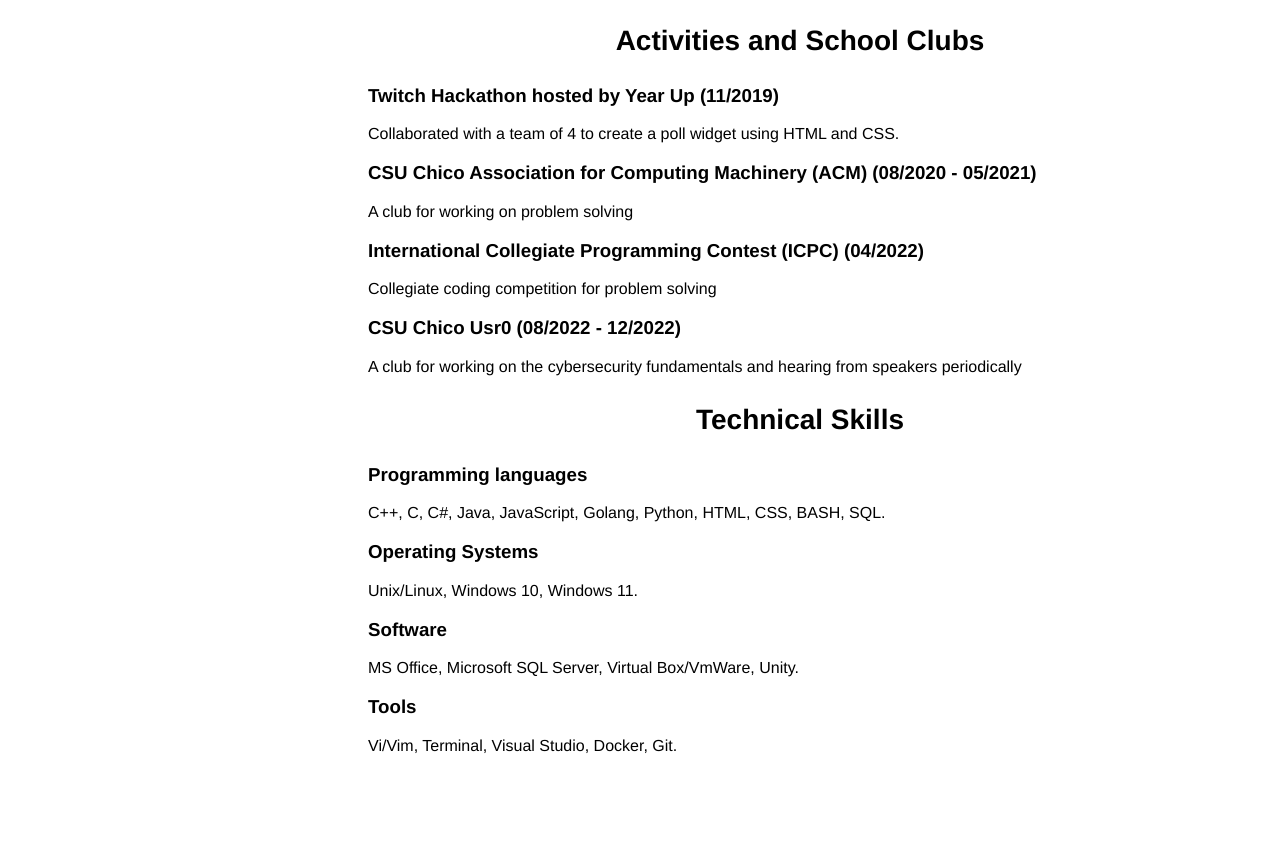
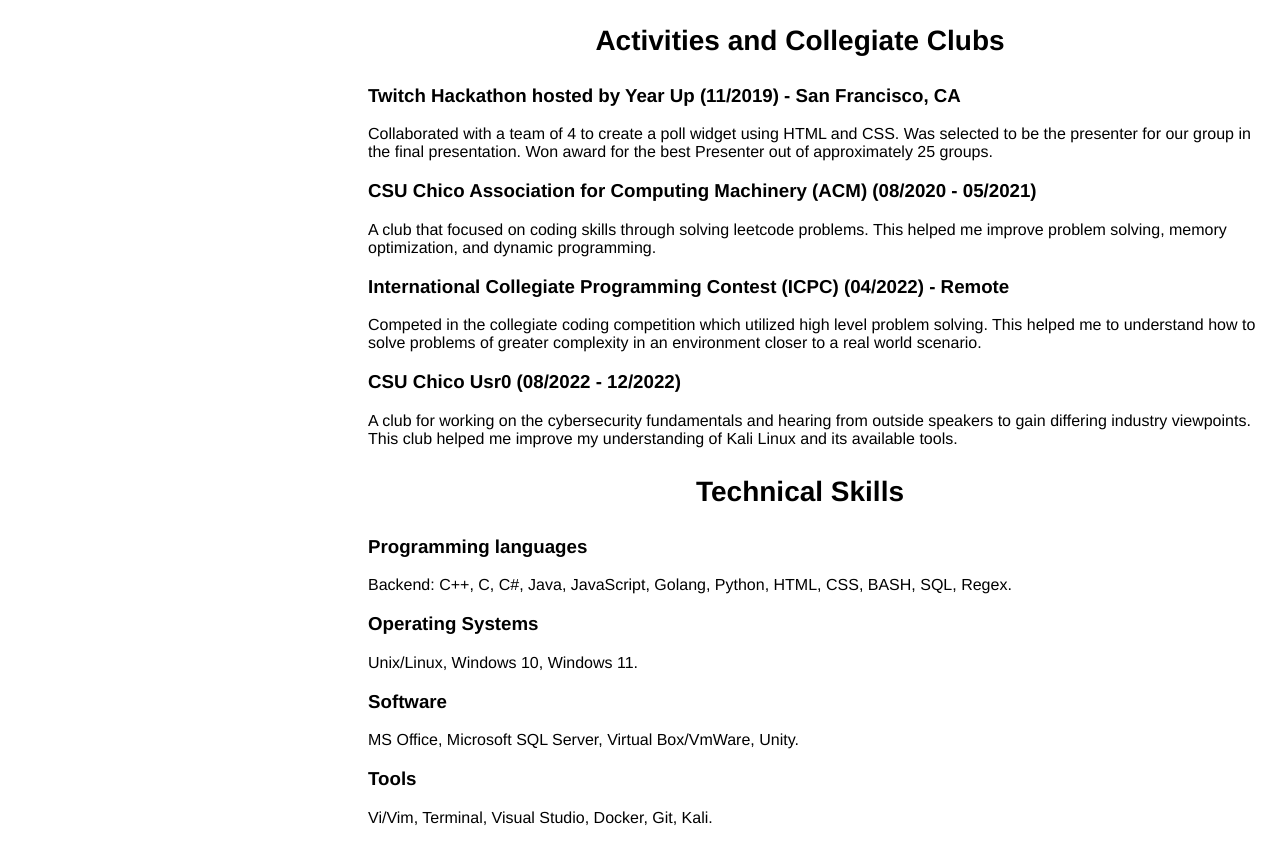
Before and after one commit to NotEnoughCharact/Portfolio, a plain HTML site: page index.html in a window 1280 px wide. Shown: the part 832-1675 px from the top of the page. Before the commit the page ends 1603 px from the top, so only its background shows below. Drawn offline with Linux system fonts and the light colour scheme.

Commit message:
updating verbage

```diff
--- a/index.html
+++ b/index.html
@@ -32,7 +32,7 @@
     </section>
     <section id="welcome-section">
       <h1>About</h1>
-      <p>Thank you for stopping by. I am a recent Computer Science graduate from CSU chico loking to help people find solutions to their problems. With a strong background in CS fundamentals and a desire to learn, I am hoping to be able to help whichever company I end up being a part of. My interests outside of my academic area lie in gaming and tennis.</p>
+      <p>Welcome to my page. I am a recent Computer Science (CS) graduate from CSU Chico seeking employment and looking to help people find solutions to their problems. I have a strong background in CS fundamentals and a desire to learn. I hope to be able to help whichever company of which I end up being a part. My interests outside of my academic area lie in gaming and tennis.</p>
     <section id="projects">
       <h1>Projects</h1>
       <div>
@@ -42,7 +42,7 @@
             <img src="images/game.png"/>
           </div>
           <div class="writings">
-            <p>Worked solo to learn Unity and C# to be able to create and deliver a Mario style 2d scroller game. The art assets were grabbed from a few free asset packs on the Unity store and then the scripts were written from scratch by me. This game has three levels. A tutorial, a normal level, and then a boss level.</p>
+            <p>Worked alone to self educate and then use Unity and C# to be able to create and deliver a Mario style 2d scroller game from scratch. In developing the game I leveraged free art assets from the Unity store while I developed the backend scripts. This game has three levels; a tutorial, a normal level, and a boss level.</p>
           </div>
         </div>
       </div>
@@ -54,7 +54,7 @@
           </div>
           <div class="writings">
             <p>Created a complete scanner and a parser from scratch for a C based language written by Tyson Henry
-    (CSU Chico Computer Science department head as of 2022), which then used C++ code to run. This compiler implimented bison and lex for parsing.</p>
+    (CSU Chico Computer Science department head as of 2022), which then used C++ code to run. This compiler was implemented with over 1900 lines of code in bison and lex for parsing. Success was demonstrated by running programs of varying length to completion.</p>
           </div>
         </div>
       </div>
@@ -65,24 +65,24 @@ server</p>
       </div>
     </section>
     <section id="activities-and-clubs">
-      <h1>Activities and School Clubs</h1>
+      <h1>Activities and Collegiate Clubs</h1>
       <ul>
         <li class="ac-tile">
-          <h3>Twitch Hackathon hosted by Year Up (11/2019)</h3>
-          <p>Collaborated with a team of 4 to create a poll widget using HTML and CSS. </p>
+          <h3>Twitch Hackathon hosted by Year Up (11/2019) - San Francisco, CA</h3>
+          <p>Collaborated with a team of 4 to create a poll widget using HTML and CSS. Was selected to be the presenter for our group in the final presentation. Won award for the best Presenter out of approximately 25 groups.</p>
         </li>
         <li class="ac-tile">
           <h3>CSU Chico Association for Computing Machinery (ACM) (08/2020 - 05/2021)</h3>
-          <p>A club for working on problem solving</p>
+          <p>A club that focused on coding skills through solving leetcode problems. This helped me improve problem solving, memory optimization, and dynamic programming.</p>
         </li>
         <li class="ac-tile">
-          <h3>International Collegiate Programming Contest (ICPC) (04/2022)</h3>
-          <p>Collegiate coding competition for problem solving
+          <h3>International Collegiate Programming Contest (ICPC) (04/2022) - Remote</h3>
+          <p>Competed in the collegiate coding competition which utilized high level problem solving. This helped me to understand how to solve problems of greater complexity in an environment closer to a real world scenario.
 </p>
         </li>
         <li class="ac-tile">
           <h3>CSU Chico Usr0 (08/2022 - 12/2022)</h3>
-          <p>A club for working on the cybersecurity fundamentals and hearing from speakers periodically</p>
+          <p>A club for working on the cybersecurity fundamentals and hearing from outside speakers to gain differing industry viewpoints. This club helped me improve my understanding of Kali Linux and its available tools.</p>
         </li>
       </ul>
     </section>
@@ -91,7 +91,7 @@ server</p>
       <ul>
         <li>
           <h3>Programming languages</h3>
-          <p>C++, C, C#, Java, JavaScript, Golang, Python, HTML, CSS, BASH, SQL.</p>
+          <p>Backend: C++, C, C#, Java, JavaScript, Golang, Python, HTML, CSS, BASH, SQL, Regex.</p>
         </li>
         <li>
           <h3>Operating Systems</h3>
@@ -103,7 +103,7 @@ server</p>
         </li>
         <li>
           <h3>Tools</h3>
-          <p>Vi/Vim, Terminal, Visual Studio, Docker, Git.</p>
+          <p>Vi/Vim, Terminal, Visual Studio, Docker, Git, Kali.</p>
         </li>
       </ul>
     </section>
```
